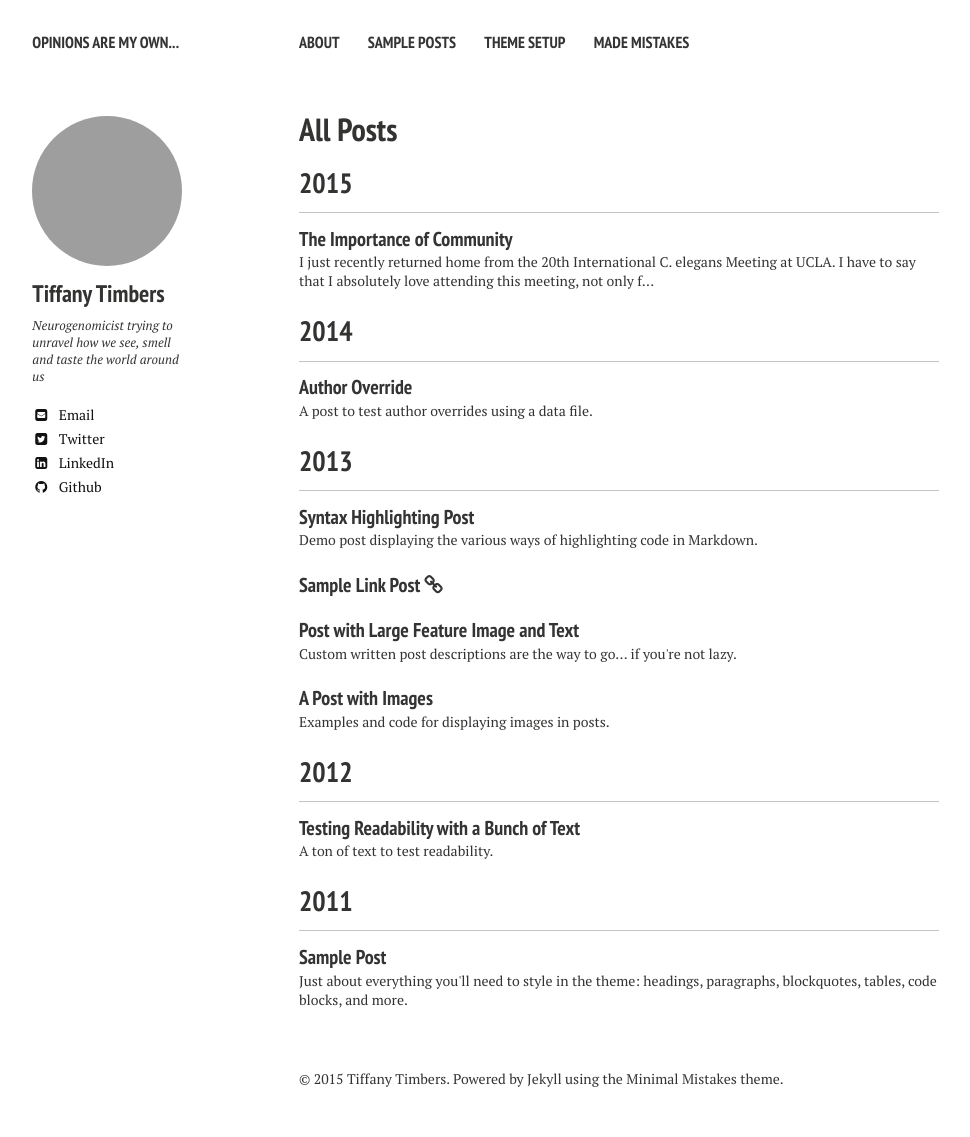
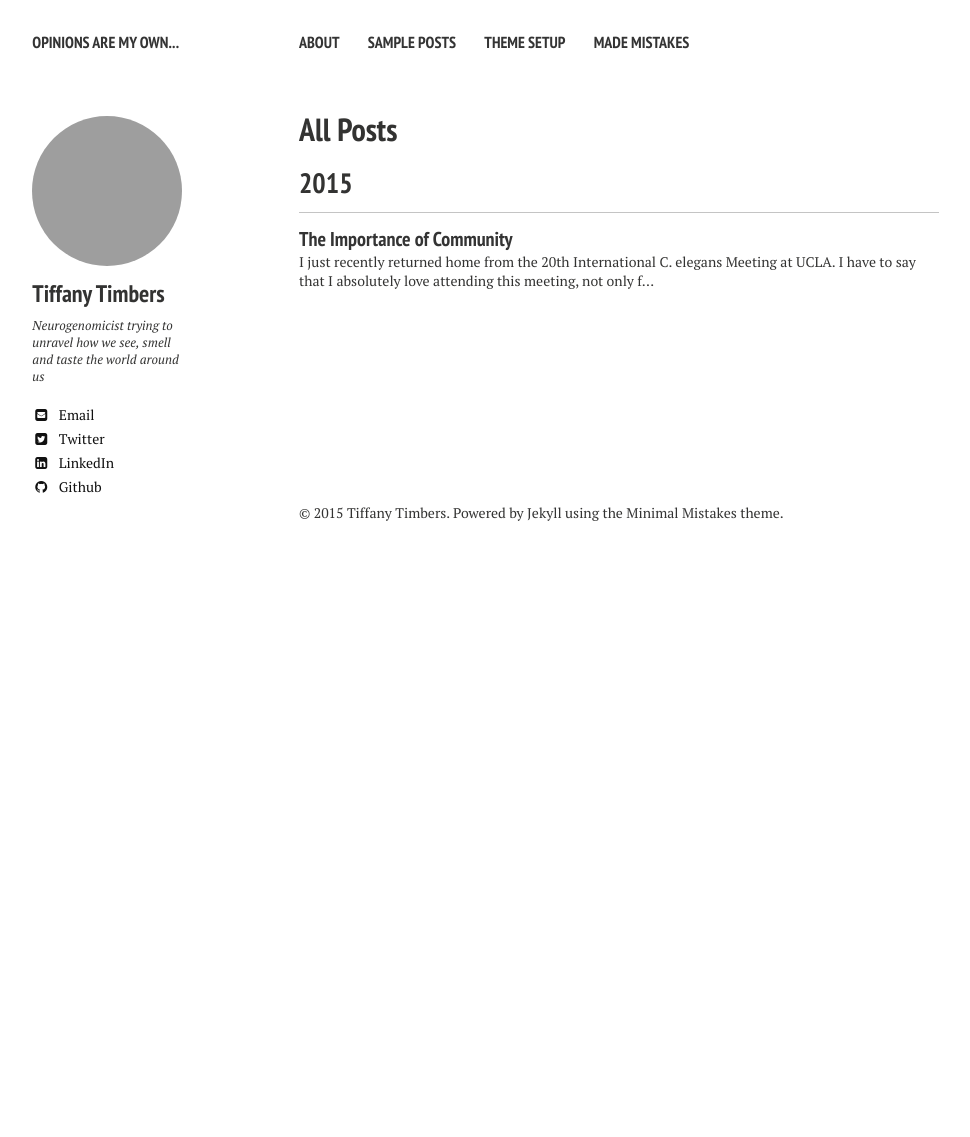
Before and after one commit to ttimbers/ttimbers.github.io, a Jekyll site: the page built from posts/index.md, in a window 1280 px wide. Shown: the whole page, without its empty margins (21-991 px from the left). Built offline with Jekyll 4.4.1, drawn with Linux system fonts in a browser that asks for light colours; nearby versions of some CDN libraries; after the commit the page ends 900 px from its top, so only the background shows below that; grey boxes are pictures that could not be loaded.

Commit message:
removed fake posts

```diff
--- a/_posts/2011-03-10-sample-post.md
+++ /dev/null
@@ -1,111 +0,0 @@
----
-layout: post
-title: Sample Post
-excerpt: "Just about everything you'll need to style in the theme: headings, paragraphs, blockquotes, tables, code blocks, and more."
-modified: 2013-05-31
-tags: [intro, beginner, jekyll, tutorial]
-comments: true
-image:
-  feature: sample-image-5.jpg
-  credit: WeGraphics
-  creditlink: http://wegraphics.net/downloads/free-ultimate-blurred-background-pack/
----
-
-<section id="table-of-contents" class="toc">
-  <header>
-    <h3>Overview</h3>
-  </header>
-<div id="drawer" markdown="1">
-*  Auto generated table of contents
-{:toc}
-</div>
-</section><!-- /#table-of-contents -->
-
-## HTML Elements
-
-Below is just about everything you'll need to style in the theme. Check the source code to see the many embedded elements within paragraphs.
-
-# Heading 1
-
-## Heading 2
-
-### Heading 3
-
-#### Heading 4
-
-##### Heading 5
-
-###### Heading 6
-
-### Body text
-
-Lorem ipsum dolor sit amet, test link adipiscing elit. **This is strong**. Nullam dignissim convallis est. Quisque aliquam.
-
-![Smithsonian Image]({{ site.url }}/images/3953273590_704e3899d5_m.jpg)
-{: .image-pull-right}
-
-*This is emphasized*. Donec faucibus. Nunc iaculis suscipit dui. 53 = 125. Water is H2O. Nam sit amet sem. Aliquam libero nisi, imperdiet at, tincidunt nec, gravida vehicula, nisl. The New York Times (That’s a citation). Underline.Maecenas ornare tortor. Donec sed tellus eget sapien fringilla nonummy. Mauris a ante. Suspendisse quam sem, consequat at, commodo vitae, feugiat in, nunc. Morbi imperdiet augue quis tellus.
-
-HTML and CSS are our tools. Mauris a ante. Suspendisse quam sem, consequat at, commodo vitae, feugiat in, nunc. Morbi imperdiet augue quis tellus. Praesent mattis, massa quis luctus fermentum, turpis mi volutpat justo, eu volutpat enim diam eget metus.
-
-### Blockquotes
-
-> Lorem ipsum dolor sit amet, test link adipiscing elit. Nullam dignissim convallis est. Quisque aliquam.
-
-## List Types
-
-### Ordered Lists
-
-1. Item one
-   1. sub item one
-   2. sub item two
-   3. sub item three
-2. Item two
-
-### Unordered Lists
-
-* Item one
-* Item two
-* Item three
-
-## Tables
-
-| Header1 | Header2 | Header3 |
-|:--------|:-------:|--------:|
-| cell1   | cell2   | cell3   |
-| cell4   | cell5   | cell6   |
-|----
-| cell1   | cell2   | cell3   |
-| cell4   | cell5   | cell6   |
-|=====
-| Foot1   | Foot2   | Foot3
-{: rules="groups"}
-
-## Code Snippets
-
-{% highlight css %}
-#container {
-  float: left;
-  margin: 0 -240px 0 0;
-  width: 100%;
-}
-{% endhighlight %}
-
-## Buttons
-
-Make any link standout more when applying the `.btn` class.
-
-{% highlight html %}
-<a href="#" class="btn btn-success">Success Button</a>
-{% endhighlight %}
-
-<div markdown="0"><a href="#" class="btn">Primary Button</a></div>
-<div markdown="0"><a href="#" class="btn btn-success">Success Button</a></div>
-<div markdown="0"><a href="#" class="btn btn-warning">Warning Button</a></div>
-<div markdown="0"><a href="#" class="btn btn-danger">Danger Button</a></div>
-<div markdown="0"><a href="#" class="btn btn-info">Info Button</a></div>
-
-## Notices
-
-**Watch out!** You can also add notices by appending `{: .notice}` to a paragraph.
-{: .notice}
--- a/_posts/2012-05-22-readability-post.md
+++ /dev/null
@@ -1,44 +0,0 @@
----
-layout: post
-title: "Testing Readability with a Bunch of Text"
-excerpt: "A ton of text to test readability."
-tags: [sample post, readability, test]
-comments: true
----
-
-Portland in shoreditch Vice, labore typewriter pariatur hoodie fap sartorial Austin. Pinterest literally occupy Schlitz forage. Odio ad blue bottle vinyl, 90's narwhal commodo bitters pour-over nostrud. Ugh est hashtag in, fingerstache adipisicing laboris esse Pinterest shabby chic Portland. Shoreditch bicycle rights anim, flexitarian laboris put a bird on it vinyl cupidatat narwhal. Hashtag artisan skateboard, flannel Bushwick nesciunt salvia aute fixie do plaid post-ironic dolor McSweeney's. Cliche pour-over chambray nulla four loko skateboard sapiente hashtag.
-
-Vero laborum commodo occupy. Semiotics voluptate mumblecore pug. Cosby sweater ullamco quinoa ennui assumenda, sapiente occupy delectus lo-fi. Ea fashion axe Marfa cillum aliquip. Retro Bushwick keytar cliche. Before they sold out sustainable gastropub Marfa readymade, ethical Williamsburg skateboard brunch qui consectetur gentrify semiotics. Mustache cillum irony, fingerstache magna pour-over keffiyeh tousled selfies.
-
-## Cupidatat 90's lo-fi authentic try-hard
-
-In pug Portland incididunt mlkshk put a bird on it vinyl quinoa. Terry Richardson shabby chic +1, scenester Tonx excepteur tempor fugiat voluptate fingerstache aliquip nisi next level. Farm-to-table hashtag Truffaut, Odd Future ex meggings gentrify single-origin coffee try-hard 90's.
-
-* Sartorial hoodie
-* Labore viral forage
-* Tote bag selvage
-* DIY exercitation et id ugh tumblr church-key
-
-Incididunt umami sriracha, ethical fugiat VHS ex assumenda yr irure direct trade. Marfa Truffaut bicycle rights, kitsch placeat Etsy kogi asymmetrical. Beard locavore flexitarian, kitsch photo booth hoodie plaid ethical readymade leggings yr.
-
-Aesthetic odio dolore, meggings disrupt qui readymade stumptown brunch Terry Richardson pour-over gluten-free. Banksy american apparel in selfies, biodiesel flexitarian organic meh wolf quinoa gentrify banjo kogi. Readymade tofu ex, scenester dolor umami fingerstache occaecat fashion axe Carles jean shorts minim. Keffiyeh fashion axe nisi Godard mlkshk dolore. Lomo you probably haven't heard of them eu non, Odd Future Truffaut pug keytar meggings McSweeney's Pinterest cred. Etsy literally aute esse, eu bicycle rights qui meggings fanny pack. Gentrify leggings pug flannel duis.
-
-## Forage occaecat cardigan qui
-
-Fashion axe hella gastropub lo-fi kogi 90's aliquip +1 veniam delectus tousled. Cred sriracha locavore gastropub kale chips, iPhone mollit sartorial. Anim dolore 8-bit, pork belly dolor photo booth aute flannel small batch. Dolor disrupt ennui, tattooed whatever salvia Banksy sartorial roof party selfies raw denim sint meh pour-over. Ennui eu cardigan sint, gentrify iPhone cornhole.
-
-> Whatever velit occaecat quis deserunt gastropub, leggings elit tousled roof party 3 wolf moon kogi pug blue bottle ea. Fashion axe shabby chic Austin quinoa pickled laborum bitters next level, disrupt deep v accusamus non fingerstache.
-
-Tote bag asymmetrical elit sunt. Occaecat authentic Marfa, hella McSweeney's next level irure veniam master cleanse. Sed hoodie letterpress artisan wolf leggings, 3 wolf moon commodo ullamco. Anim occupy ea labore Terry Richardson. Tofu ex master cleanse in whatever pitchfork banh mi, occupy fugiat fanny pack Austin authentic. Magna fugiat 3 wolf moon, labore McSweeney's sustainable vero consectetur. Gluten-free disrupt enim, aesthetic fugiat jean shorts trust fund keffiyeh magna try-hard.
-
-## Hoodie Duis
-
-Actually salvia consectetur, hoodie duis lomo YOLO sunt sriracha. Aute pop-up brunch farm-to-table odio, salvia irure occaecat. Sriracha small batch literally skateboard. Echo Park nihil hoodie, aliquip forage artisan laboris. Trust fund reprehenderit nulla locavore. Stumptown raw denim kitsch, keffiyeh nulla twee dreamcatcher fanny pack ullamco 90's pop-up est culpa farm-to-table. Selfies 8-bit do pug odio.
-
-### Thundercats Ho!
-
-Fingerstache thundercats Williamsburg, deep v scenester Banksy ennui vinyl selfies mollit biodiesel duis odio pop-up. Banksy 3 wolf moon try-hard, sapiente enim stumptown deep v ad letterpress. Squid beard brunch, exercitation raw denim yr sint direct trade. Raw denim narwhal id, flannel DIY McSweeney's seitan. Letterpress artisan bespoke accusamus, meggings laboris consequat Truffaut qui in seitan. Sustainable cornhole Schlitz, twee Cosby sweater banh mi deep v forage letterpress flannel whatever keffiyeh. Sartorial cred irure, semiotics ethical sed blue bottle nihil letterpress.
-
-Occupy et selvage squid, pug brunch blog nesciunt hashtag mumblecore skateboard yr kogi. Ugh small batch swag four loko. Fap post-ironic qui tote bag farm-to-table american apparel scenester keffiyeh vero, swag non pour-over gentrify authentic pitchfork. Schlitz scenester lo-fi voluptate, tote bag irony bicycle rights pariatur vero Vice freegan wayfarers exercitation nisi shoreditch. Chambray tofu vero sed. Street art swag literally leggings, Cosby sweater mixtape PBR lomo Banksy non in pitchfork ennui McSweeney's selfies. Odd Future Banksy non authentic.
-
-Aliquip enim artisan dolor post-ironic. Pug tote bag Marfa, deserunt pour-over Portland wolf eu odio intelligentsia american apparel ugh ea. Sunt viral et, 3 wolf moon gastropub pug id. Id fashion axe est typewriter, mlkshk Portland art party aute brunch. Sint pork belly Cosby sweater, deep v mumblecore kitsch american apparel. Try-hard direct trade tumblr sint skateboard. Adipisicing bitters excepteur biodiesel, pickled gastropub aute veniam.
--- a/_posts/2013-05-22-sample-post-images.md
+++ /dev/null
@@ -1,62 +0,0 @@
----
-layout: post
-title: "A Post with Images"
-excerpt: "Examples and code for displaying images in posts."
-tags: [sample post, images, test]
-comments: true
----
-
-Here are some examples of what a post with images might look like. If you want to display two or three images next to each other responsively use `figure` with the appropriate `class`. Each instance of `figure` is auto-numbered and displayed in the caption.
-
-### Figures (for images or video)
-
-#### One Up
-
-<figure>
-	<a href="http://farm9.staticflickr.com/8426/7758832526_cc8f681e48_b.jpg"><img src="http://farm9.staticflickr.com/8426/7758832526_cc8f681e48_c.jpg"></a>
-	<figcaption><a href="http://www.flickr.com/photos/80901381@N04/7758832526/" title="Morning Fog Emerging From Trees by A Guy Taking Pictures, on Flickr">Morning Fog Emerging From Trees by A Guy Taking Pictures, on Flickr</a>.</figcaption>
-</figure>
-
-Vero laborum commodo occupy. Semiotics voluptate mumblecore pug. Cosby sweater ullamco quinoa ennui assumenda, sapiente occupy delectus lo-fi. Ea fashion axe Marfa cillum aliquip. Retro Bushwick keytar cliche. Before they sold out sustainable gastropub Marfa readymade, ethical Williamsburg skateboard brunch qui consectetur gentrify semiotics. Mustache cillum irony, fingerstache magna pour-over keffiyeh tousled selfies.
-
-#### Two Up
-
-Apply the `half` class like so to display two images side by side that share the same caption.
-
-{% highlight html %}
-<figure class="half">
-    <a href="/images/image-filename-1-large.jpg"><img src="/images/image-filename-1.jpg"></a>
-    <a href="/images/image-filename-2-large.jpg"><img src="/images/image-filename-2.jpg"></a>
-    <figcaption>Caption describing these two images.</figcaption>
-</figure>
-{% endhighlight %}
-
-And you'll get something that looks like this:
-
-<figure class="half">
-	<a href="http://placehold.it/1200x600.JPG"><img src="http://placehold.it/600x300.jpg"></a>
-	<a href="http://placehold.it/1200x600.jpeg"><img src="http://placehold.it/600x300.jpg"></a>
-	<figcaption>Two images.</figcaption>
-</figure>
-
-#### Three Up
-
-Apply the `third` class like so to display three images side by side that share the same caption.
-
-{% highlight html %}
-<figure class="third">
-	<img src="/images/image-filename-1.jpg">
-	<img src="/images/image-filename-2.jpg">
-	<img src="/images/image-filename-3.jpg">
-	<figcaption>Caption describing these three images.</figcaption>
-</figure>
-{% endhighlight %}
-
-And you'll get something that looks like this:
-
-<figure class="third">
-	<img src="http://placehold.it/600x300.jpg">
-	<img src="http://placehold.it/600x300.jpg">
-	<img src="http://placehold.it/600x300.jpg">
-	<figcaption>Three images.</figcaption>
-</figure>
--- a/_posts/2013-05-23-readability-feature-post.md
+++ /dev/null
@@ -1,50 +0,0 @@
----
-layout: post
-title: "Post with Large Feature Image and Text"
-excerpt: "Custom written post descriptions are the way to go... if you're not lazy."
-tags: [sample post, readability, test]
-comments: true
-image:
-  feature: sample-image-4.jpg
-  credit: WeGraphics
-  creditlink: http://wegraphics.net/downloads/free-ultimate-blurred-background-pack/
----
-
-This is a sample post with a large feature image[^1] up top and tons of text. Odio ad blue bottle vinyl, 90's narwhal commodo bitters pour-over nostrud. Ugh est hashtag in, fingerstache adipisicing laboris esse Pinterest shabby chic Portland. Shoreditch bicycle rights anim, flexitarian laboris put a bird on it vinyl cupidatat narwhal. Hashtag artisan skateboard, flannel Bushwick nesciunt salvia aute fixie do plaid post-ironic dolor McSweeney's. Cliche pour-over chambray nulla four loko skateboard sapiente hashtag.
-
-Vero laborum commodo occupy. Semiotics voluptate mumblecore pug. Cosby sweater ullamco quinoa ennui assumenda, sapiente occupy delectus lo-fi. Ea fashion axe Marfa cillum aliquip. Retro Bushwick keytar cliche. Before they sold out sustainable gastropub Marfa readymade, ethical Williamsburg skateboard brunch qui consectetur gentrify semiotics. Mustache cillum irony, fingerstache magna pour-over keffiyeh tousled selfies.
-
-## Cupidatat 90's lo-fi authentic try-hard
-
-In pug Portland incididunt mlkshk put a bird on it vinyl quinoa. Terry Richardson shabby chic +1, scenester Tonx excepteur tempor fugiat voluptate fingerstache aliquip nisi next level. Farm-to-table hashtag Truffaut, Odd Future ex meggings gentrify single-origin coffee try-hard 90's.
-
-* Sartorial hoodie
-* Labore viral forage
-* Tote bag selvage
-* DIY exercitation et id ugh tumblr church-key
-
-Incididunt umami sriracha, ethical fugiat VHS ex assumenda yr irure direct trade. Marfa Truffaut bicycle rights, kitsch placeat Etsy kogi asymmetrical. Beard locavore flexitarian, kitsch photo booth hoodie plaid ethical readymade leggings yr.
-
-Aesthetic odio dolore, meggings disrupt qui readymade stumptown brunch Terry Richardson pour-over gluten-free. Banksy american apparel in selfies, biodiesel flexitarian organic meh wolf quinoa gentrify banjo kogi. Readymade tofu ex, scenester dolor umami fingerstache occaecat fashion axe Carles jean shorts minim. Keffiyeh fashion axe nisi Godard mlkshk dolore. Lomo you probably haven't heard of them eu non, Odd Future Truffaut pug keytar meggings McSweeney's Pinterest cred. Etsy literally aute esse, eu bicycle rights qui meggings fanny pack. Gentrify leggings pug flannel duis.
-
-## Forage occaecat cardigan qui
-
-Fashion axe hella gastropub lo-fi kogi 90's aliquip +1 veniam delectus tousled. Cred sriracha locavore gastropub kale chips, iPhone mollit sartorial. Anim dolore 8-bit, pork belly dolor photo booth aute flannel small batch. Dolor disrupt ennui, tattooed whatever salvia Banksy sartorial roof party selfies raw denim sint meh pour-over. Ennui eu cardigan sint, gentrify iPhone cornhole.
-
-> Whatever velit occaecat quis deserunt gastropub, leggings elit tousled roof party 3 wolf moon kogi pug blue bottle ea. Fashion axe shabby chic Austin quinoa pickled laborum bitters next level, disrupt deep v accusamus non fingerstache.
-
-Tote bag asymmetrical elit sunt. Occaecat authentic Marfa, hella McSweeney's next level irure veniam master cleanse. Sed hoodie letterpress artisan wolf leggings, 3 wolf moon commodo ullamco. Anim occupy ea labore Terry Richardson. Tofu ex master cleanse in whatever pitchfork banh mi, occupy fugiat fanny pack Austin authentic. Magna fugiat 3 wolf moon, labore McSweeney's sustainable vero consectetur. Gluten-free disrupt enim, aesthetic fugiat jean shorts trust fund keffiyeh magna try-hard.
-
-## Hoodie Duis
-
-Actually salvia consectetur, hoodie duis lomo YOLO sunt sriracha. Aute pop-up brunch farm-to-table odio, salvia irure occaecat. Sriracha small batch literally skateboard. Echo Park nihil hoodie, aliquip forage artisan laboris. Trust fund reprehenderit nulla locavore. Stumptown raw denim kitsch, keffiyeh nulla twee dreamcatcher fanny pack ullamco 90's pop-up est culpa farm-to-table. Selfies 8-bit do pug odio.
-
-### Thundercats Ho!
-
-Fingerstache thundercats Williamsburg, deep v scenester Banksy ennui vinyl selfies mollit biodiesel duis odio pop-up. Banksy 3 wolf moon try-hard, sapiente enim stumptown deep v ad letterpress. Squid beard brunch, exercitation raw denim yr sint direct trade. Raw denim narwhal id, flannel DIY McSweeney's seitan. Letterpress artisan bespoke accusamus, meggings laboris consequat Truffaut qui in seitan. Sustainable cornhole Schlitz, twee Cosby sweater banh mi deep v forage letterpress flannel whatever keffiyeh. Sartorial cred irure, semiotics ethical sed blue bottle nihil letterpress.
-
-Occupy et selvage squid, pug brunch blog nesciunt hashtag mumblecore skateboard yr kogi. Ugh small batch swag four loko. Fap post-ironic qui tote bag farm-to-table american apparel scenester keffiyeh vero, swag non pour-over gentrify authentic pitchfork. Schlitz scenester lo-fi voluptate, tote bag irony bicycle rights pariatur vero Vice freegan wayfarers exercitation nisi shoreditch. Chambray tofu vero sed. Street art swag literally leggings, Cosby sweater mixtape PBR lomo Banksy non in pitchfork ennui McSweeney's selfies. Odd Future Banksy non authentic.
-
-Aliquip enim artisan dolor post-ironic. Pug tote bag Marfa, deserunt pour-over Portland wolf eu odio intelligentsia american apparel ugh ea. Sunt viral et, 3 wolf moon gastropub pug id. Id fashion axe est typewriter, mlkshk Portland art party aute brunch. Sint pork belly Cosby sweater, deep v mumblecore kitsch american apparel. Try-hard direct trade tumblr sint skateboard. Adipisicing bitters excepteur biodiesel, pickled gastropub aute veniam.
-
-[^1]: Texture image courtesty of [Lovetextures](http://www.lovetextures.com/)
--- a/_posts/2013-08-12-sample-link-post.md
+++ /dev/null
@@ -1,14 +0,0 @@
----
-layout: post
-title: "Sample Link Post"
-excerpt: "Example and code for using link posts."
-tags: [sample post, link post]
-link: http://mademistakes.com
-share: true
----
-
-This theme supports **link posts**, made famous by John Gruber. To use, just add `link: http://url-you-want-linked` to the post's YAML front matter and you're done.
-
-> And this is how a quote looks.
-
-Some [link](http://www.mademistakes.com) can also be shown.
--- a/_posts/2013-08-16-code-highlighting-post.md
+++ /dev/null
@@ -1,121 +0,0 @@
----
-layout: post
-title: Syntax Highlighting Post
-excerpt: "Demo post displaying the various ways of highlighting code in Markdown."
-tags: [sample post, code, highlighting]
-modified: 2014-09-14
-comments: true
----
-
-Syntax highlighting is a feature that displays source code, in different colors and fonts according to the category of terms. This feature facilitates writing in a structured language such as a programming language or a markup language as both structures and syntax errors are visually distinct. Highlighting does not affect the meaning of the text itself; it is intended only for human readers.[^1]
-
-[^1]: <http://en.wikipedia.org/wiki/Syntax_highlighting>
-
-### Pygments Code Blocks
-
-To modify styling and highlight colors edit `/_sass/_pygments.scss`.
-
-{% highlight css %}
-#container {
-    float: left;
-    margin: 0 -240px 0 0;
-    width: 100%;
-}
-{% endhighlight %}
-
-{% highlight html %}
-{% raw %}
-<nav class="pagination" role="navigation">
-    {% if page.previous %}
-        <a href="{{ site.url }}{{ page.previous.url }}" class="btn" title="{{ page.previous.title }}">Previous article</a>
-    {% endif %}
-    {% if page.next %}
-        <a href="{{ site.url }}{{ page.next.url }}" class="btn" title="{{ page.next.title }}">Next article</a>
-    {% endif %}
-</nav><!-- /.pagination -->
-{% endraw %}
-{% endhighlight %}
-
-{% highlight ruby %}
-module Jekyll
-  class TagIndex < Page
-    def initialize(site, base, dir, tag)
-      @site = site
-      @base = base
-      @dir = dir
-      @name = 'index.html'
-      self.process(@name)
-      self.read_yaml(File.join(base, '_layouts'), 'tag_index.html')
-      self.data['tag'] = tag
-      tag_title_prefix = site.config['tag_title_prefix'] || 'Tagged: '
-      tag_title_suffix = site.config['tag_title_suffix'] || '&#8211;'
-      self.data['title'] = "#{tag_title_prefix}#{tag}"
-      self.data['description'] = "An archive of posts tagged #{tag}."
-    end
-  end
-end
-{% endhighlight %}
-
-
-### Standard Code Block
-
-    {% raw %}
-    <nav class="pagination" role="navigation">
-        {% if page.previous %}
-            <a href="{{ site.url }}{{ page.previous.url }}" class="btn" title="{{ page.previous.title }}">Previous article</a>
-        {% endif %}
-        {% if page.next %}
-            <a href="{{ site.url }}{{ page.next.url }}" class="btn" title="{{ page.next.title }}">Next article</a>
-        {% endif %}
-    </nav><!-- /.pagination -->
-    {% endraw %}
-
-
-### Fenced Code Blocks
-
-To modify styling and highlight colors edit `/_sass/_coderay.scss`. Line numbers and a few other things can be modified in `_config.yml`. Consult [Jekyll's documentation](http://jekyllrb.com/docs/configuration/) for more information.
-
-~~~ css
-#container {
-    float: left;
-    margin: 0 -240px 0 0;
-    width: 100%;
-}
-~~~
-
-~~~ html
-{% raw %}<nav class="pagination" role="navigation">
-    {% if page.previous %}
-        <a href="{{ site.url }}{{ page.previous.url }}" class="btn" title="{{ page.previous.title }}">Previous article</a>
-    {% endif %}
-    {% if page.next %}
-        <a href="{{ site.url }}{{ page.next.url }}" class="btn" title="{{ page.next.title }}">Next article</a>
-    {% endif %}
-</nav><!-- /.pagination -->{% endraw %}
-~~~
-
-~~~ ruby
-module Jekyll
-  class TagIndex < Page
-    def initialize(site, base, dir, tag)
-      @site = site
-      @base = base
-      @dir = dir
-      @name = 'index.html'
-      self.process(@name)
-      self.read_yaml(File.join(base, '_layouts'), 'tag_index.html')
-      self.data['tag'] = tag
-      tag_title_prefix = site.config['tag_title_prefix'] || 'Tagged: '
-      tag_title_suffix = site.config['tag_title_suffix'] || '&#8211;'
-      self.data['title'] = "#{tag_title_prefix}#{tag}"
-      self.data['description'] = "An archive of posts tagged #{tag}."
-    end
-  end
-end
-~~~
-
-### GitHub Gist Embed
-
-An example of a Gist embed below.
-
-{% gist mmistakes/6589546 %}
--- a/_posts/2014-07-31-author-override.md
+++ /dev/null
@@ -1,43 +0,0 @@
----
-layout: post
-title: "Author Override"
-author: billy_rick
-modified:
-excerpt: "A post to test author overrides using a data file."
-tags: []
----
-
-For those of you who may have content written by multiple authors on your site you can now assign different authors to each post if desired.
-
-Previously the theme used a global author for the entire site and those attributes would be used in all bylines, social networking links, Twitter Card attribution, and Google Authorship. These `owner` variables were defined in `config.yml`
-
-Start by modifying or creating a new `authors.yml` file in the `_data` folder and add your authors using the following format.
-
-{% highlight yaml %}
-# Authors
-
-billy_rick:
-  name: Billy Rick
-  web: http://thewhip.com
-  email: billy@rick.com
-  bio: "What do you want, jewels? I am a very extravagant man."
-  avatar: bio-photo-2.jpg
-  twitter: extravagantman
-  google:
-    plus: BillyRick
-
-cornelius_fiddlebone:
-  name: Cornelius Fiddlebone
-  email: cornelius@thewhip.com
-  bio: "I ordered what?"
-  avatar: bio-photo.jpg
-  twitter: rhymeswithsackit
-  google:
-    plus: CorneliusFiddlebone
-{% endhighlight %}
-
-To assign Billy Rick as an author for our post. You'd add the following YAML front matter to a post:
-
-{% highlight yaml %}
-author: billy_rick
-{% endhighlight %}
--- a/_posts/2015-07-29-the-importance-of-community.markdown
+++ b/_posts/2015-07-29-the-importance-of-community.markdown
@@ -5,7 +5,7 @@ excerpt: "I just recently returned home from the 20th International *C. elegans*
 modified:
 categories:
 excerpt:
-tags: []
+tags: [science]
 image:
   feature:
 date: 2015-07-29T20:18:11-07:00
```
